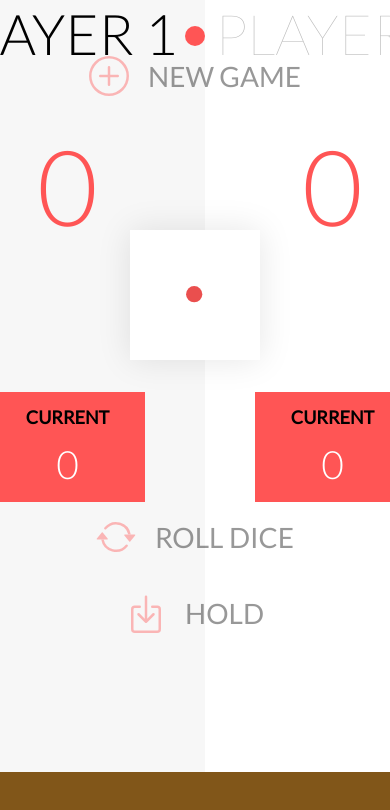
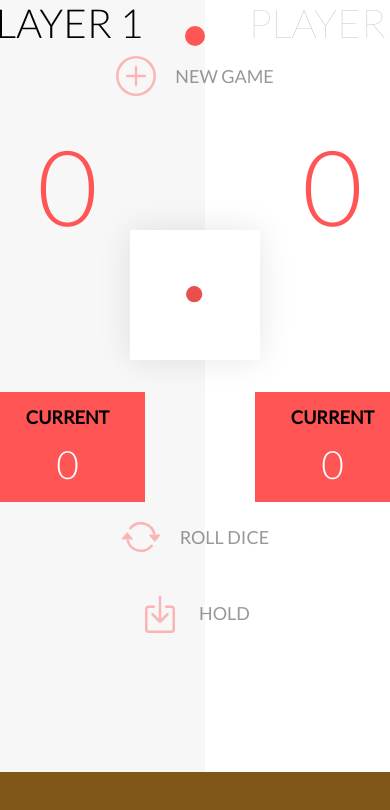
Before and after one commit to geenonsdavid/dice_game, a plain HTML site: page index.html in a window 390 px wide. Shown: the top 810 px of the page. Drawn offline with Linux system fonts and the light colour scheme.

Commit message:
responsive display

```diff
--- a/style.css
+++ b/style.css
@@ -63,6 +63,7 @@ body{
     line-height: 67px;
     color: var(--text-color-theme);
 }
+
 
 
 
@@ -172,3 +173,17 @@ button p{
     font-size: 28px;
     line-height: 30px;
 }
+
+@media screen and (max-width: 768px){
+    .playerName{
+        font-size: 40px;
+        line-height: 47px;
+    }
+    button p{
+        font-family: 'lato';
+        font-style: normal;
+        font-weight:400;
+        font-size: 18px;
+        line-height: 30px;
+    }
+}
```
